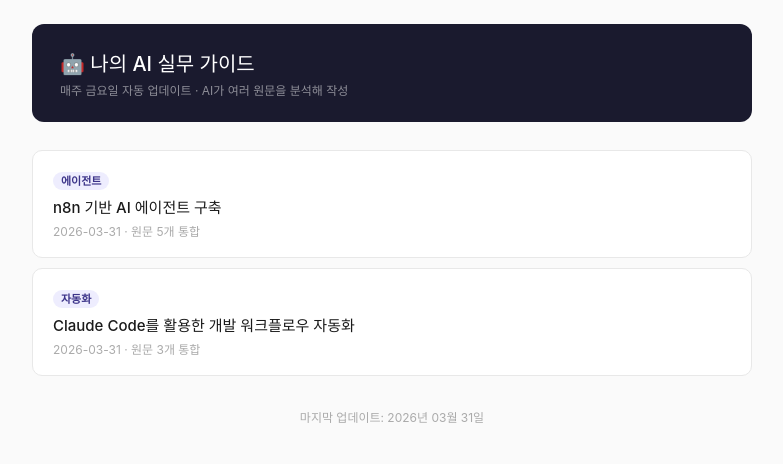
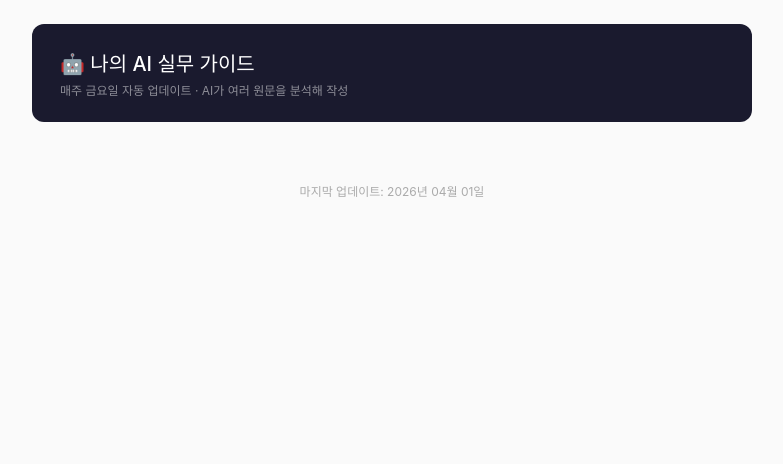
Before and after one commit to mychroma/ai-digest-site, a plain HTML site: page index.html in a window 1280 px wide. Shown: the whole page, without its empty margins (248-1031 px from the left). Drawn offline with Linux system fonts and the light colour scheme.

Commit message:
weekly update 2026-04-01

```diff
--- a/index.html
+++ b/index.html
@@ -11,15 +11,18 @@
              margin-bottom: 28px; }
   .header h1 { color: #fff; font-size: 20px; font-weight: 500; margin: 0 0 4px; }
   .header p { color: rgba(255,255,255,0.5); font-size: 12px; margin: 0; }
+  .cards { display: grid; grid-template-columns: repeat(auto-fill, minmax(300px, 1fr)); gap: 12px; }
   .card { display: block; background: #fff; border: 0.5px solid #e8e8e8;
-           border-radius: 10px; padding: 18px 20px; margin-bottom: 10px;
-           text-decoration: none; color: inherit; }
-  .card:hover { border-color: #aaa; }
+           border-radius: 12px; padding: 20px; text-decoration: none; color: inherit;
+           transition: border-color 0.15s; }
+  .card:hover { border-color: #999; }
+  .card-top { display: flex; justify-content: space-between; align-items: center; margin-bottom: 10px; }
   .card-tag { font-size: 11px; font-weight: 600; color: #3C3489;
                background: #EEEDFE; padding: 2px 8px; border-radius: 12px; }
-  .card-title { font-size: 15px; font-weight: 500; margin: 8px 0 4px;
-                 color: #1a1a1a; line-height: 1.4; }
-  .card-meta { font-size: 12px; color: #aaa; margin: 0; }
+  .card-sources { font-size: 11px; color: #bbb; }
+  .card-title { font-size: 14px; font-weight: 500; margin: 0 0 10px;
+                 color: #1a1a1a; line-height: 1.5; }
+  .card-meta { font-size: 12px; color: #bbb; margin: 0; }
   .updated { font-size: 12px; color: #aaa; text-align: center;
               margin-top: 32px; }
 </style>
@@ -29,15 +32,7 @@
     <h1>🤖 나의 AI 실무 가이드</h1>
     <p>매주 금요일 자동 업데이트 · AI가 여러 원문을 분석해 작성</p>
   </div>
-  <a class="card" href="n8n-기반-AI-에이전트-구축-2026-03-31.html">
-          <span class="card-tag">에이전트</span>
-          <p class="card-title">n8n 기반 AI 에이전트 구축</p>
-          <p class="card-meta">2026-03-31 · 원문 5개 통합</p>
-        </a><a class="card" href="Claude-Code를-활용한-개발-워크플로우-자동화-2026-03-31.html">
-          <span class="card-tag">자동화</span>
-          <p class="card-title">Claude Code를 활용한 개발 워크플로우 자동화</p>
-          <p class="card-meta">2026-03-31 · 원문 3개 통합</p>
-        </a>
-  <p class="updated">마지막 업데이트: 2026년 03월 31일</p>
+  <div class="cards"></div>
+  <p class="updated">마지막 업데이트: 2026년 04월 01일</p>
 </body>
 </html>
```
